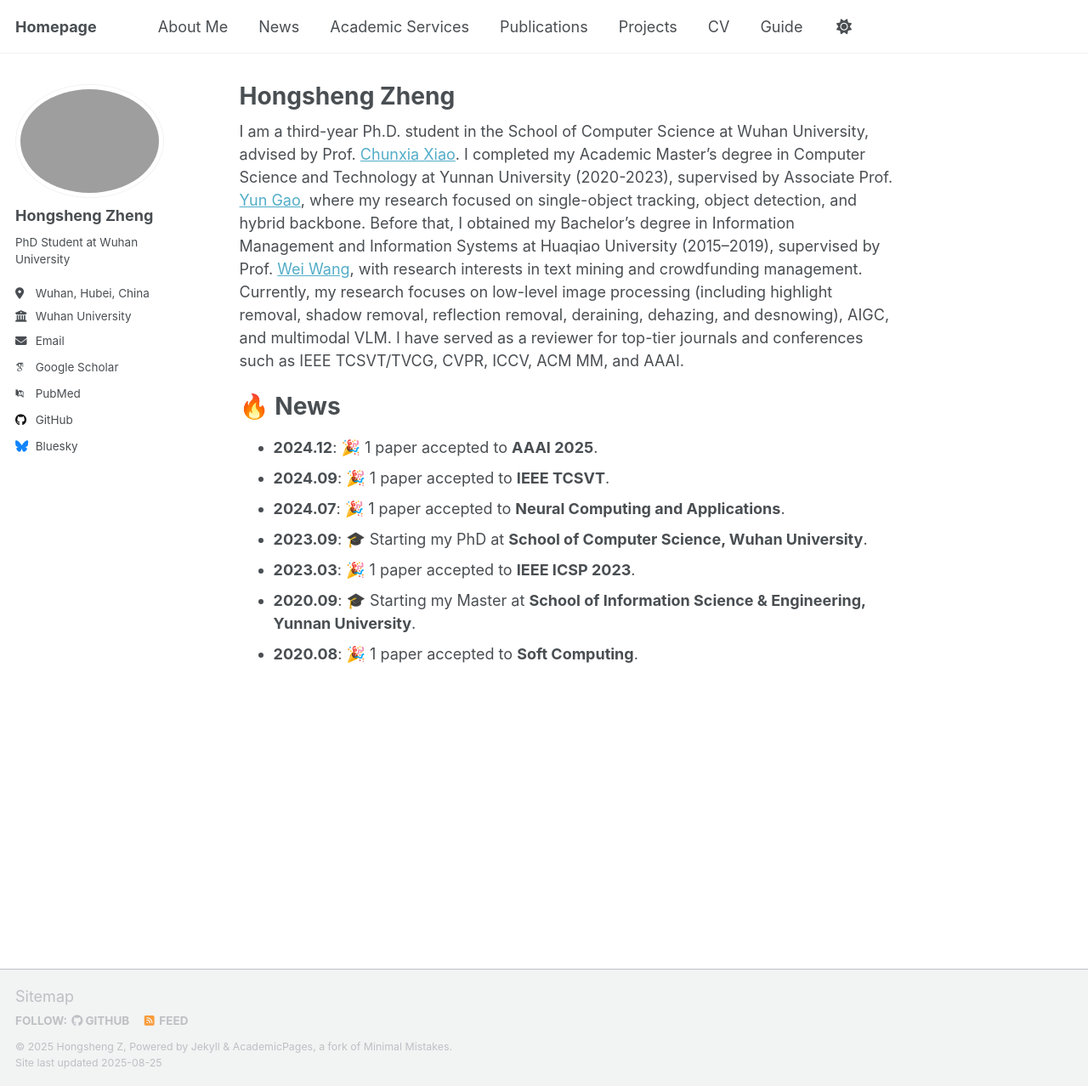
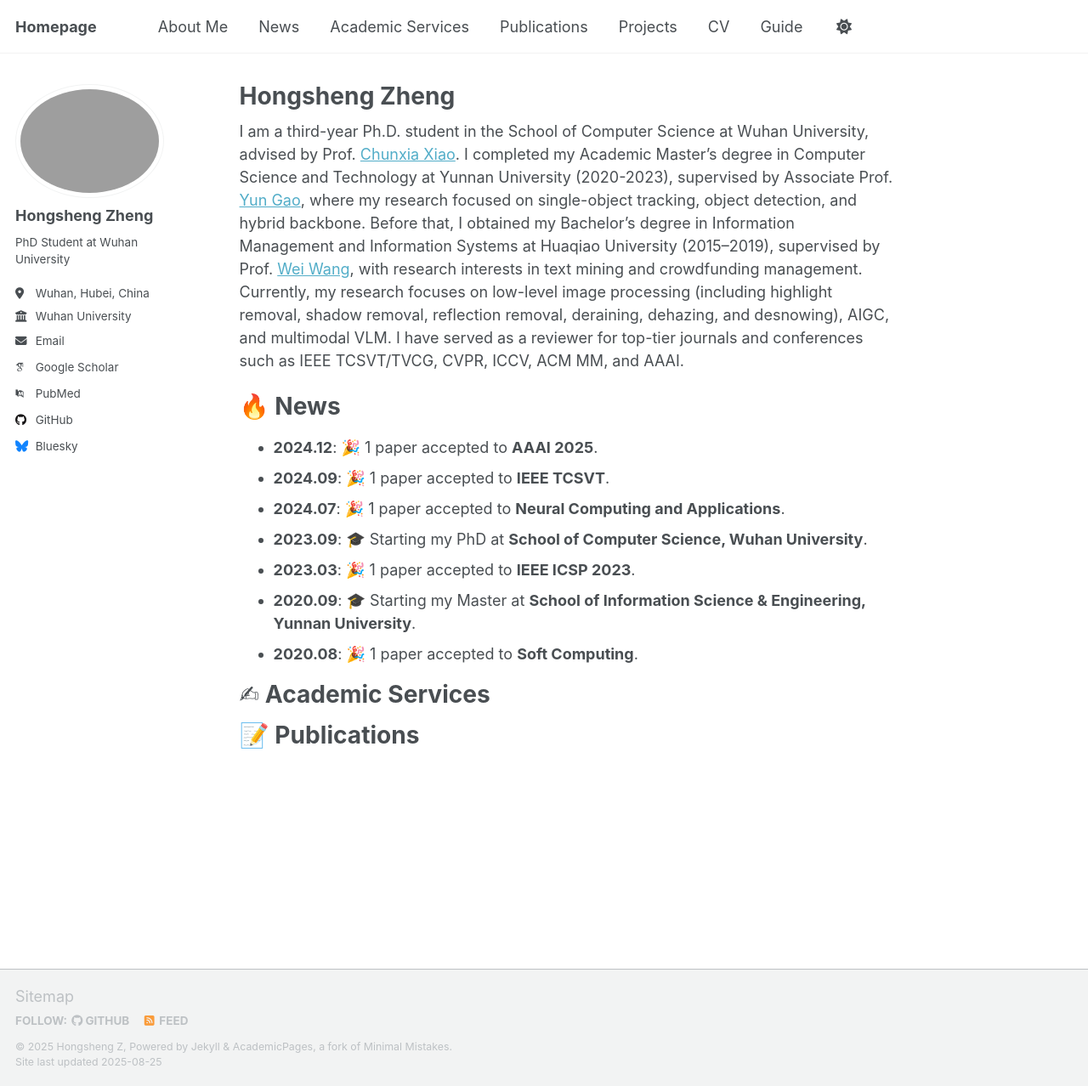
Before and after one commit to hongsheng-Z/hongsheng-Z.github.io, a Jekyll site: the page built from _pages/about.md, in a window 1280 px wide and 1278 px high. Shown: the whole window at 85% size. Built offline with Jekyll 4.4.1, drawn with Linux system fonts in a browser that asks for light colours; some web fonts are replaced; a script that is not in the unit is left out.

Commit message:
Update about.md

```diff
--- a/_pages/about.md
+++ b/_pages/about.md
@@ -20,3 +20,10 @@ I am a third-year Ph.D. student in the School of Computer Science at Wuhan Unive
 - **2023.03**: 🎉 1 paper accepted to **IEEE ICSP 2023**.
 - **2020.09**: 🎓 Starting my Master at **School of Information Science & Engineering, Yunnan University**.
 - **2020.08**: 🎉 1 paper accepted to **Soft Computing**.
+
+✍ Academic Services
+======
+
+
+📝 Publications
+======
```
